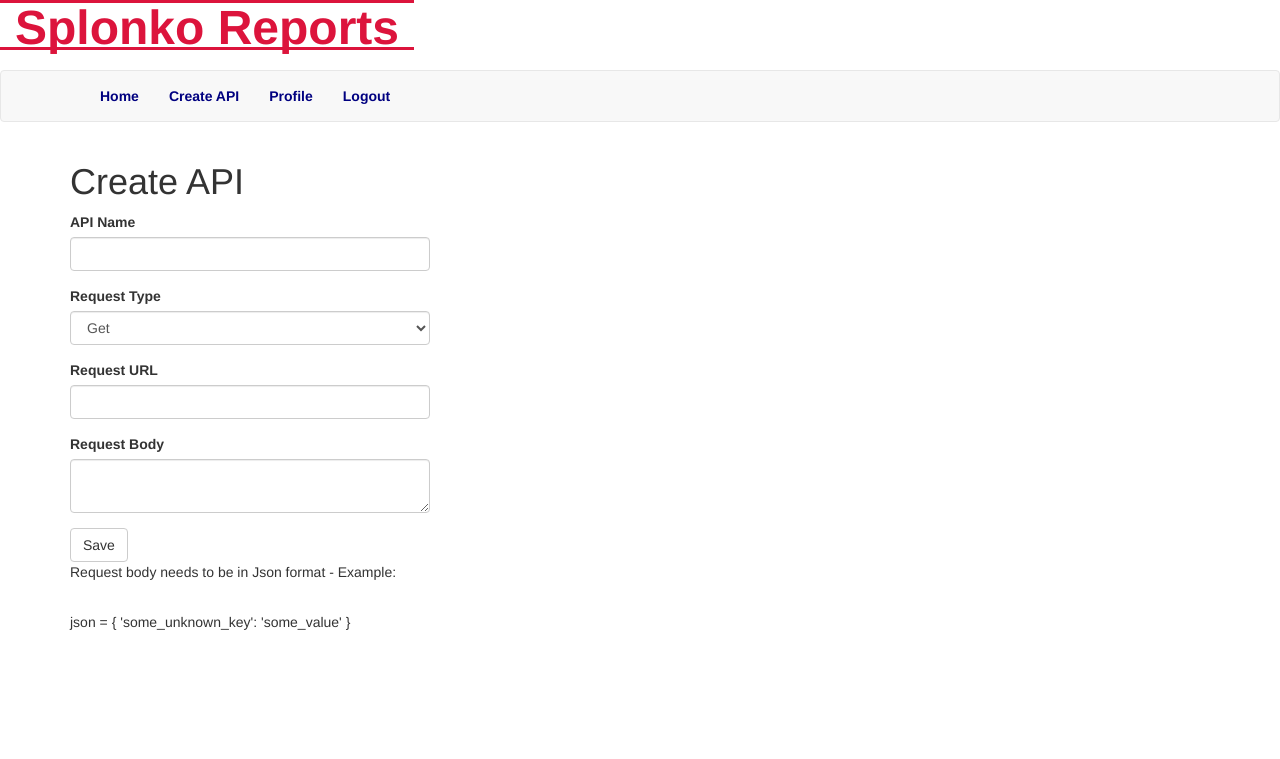
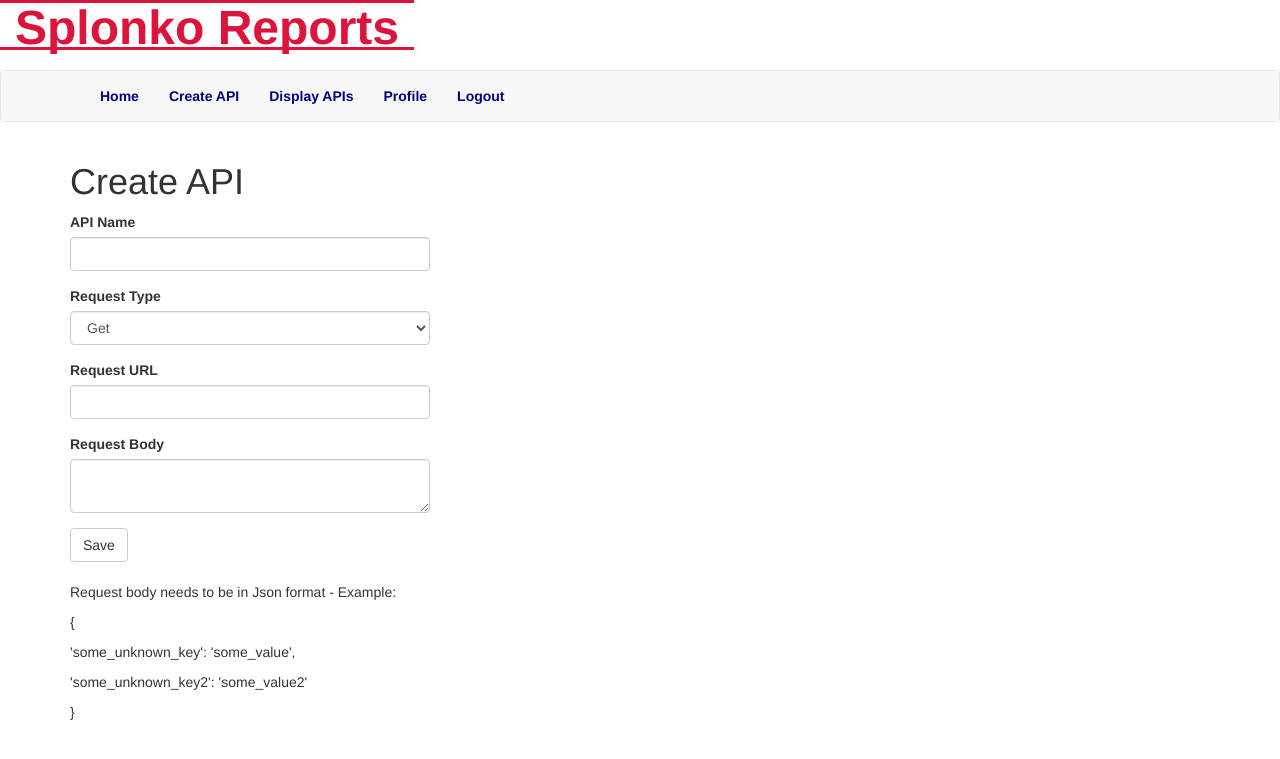
Before and after one commit to Ryan-Craven-QA/SplonkoReports, a Flask app: page /createAPI in a window 1280 px wide. Shown: the top 759 px of the page. Run offline with Flask 2, Linux system fonts and the light colour scheme; the visitor is signed in with stand-in values (Sample User, id 1); data comes from the database, SQL or seed files in the repository; both versions use the stored data as it was after the commit; some libraries are stand-ins or nearby versions.

Commit message:
Added Display APIs page.  List all the APIs in the DB in order of API Id.  I've added an edit button at the end of each row - this isn't functional yet.  Next branch will implement this.

```diff
--- a/app/routes.py
+++ b/app/routes.py
@@ -1,8 +1,6 @@
 from json import JSONDecodeError
-
 from flask import render_template, flash, redirect, url_for, request
 from flask_login import login_user, logout_user, current_user, login_required
-from pip._vendor import requests
 from werkzeug.urls import url_parse
 from app import app, db, requests_helper
 from app.forms import LoginForm, RegistrationForm, EditProfileForm, ResetPasswordRequestForm, ResetPasswordForm, \
@@ -160,3 +158,9 @@ def create_API():
         flash('API added to DB')
         return redirect(url_for('index'))
     return render_template('createAPI.html', title='Create API', form=form)
+
+
+@app.route('/displayAPIs', methods=['GET', 'POST'])
+def display_api():
+    data = db.session.query(Api).all()
+    return render_template('displayAPIs.html', title='API List', data=data)
--- a/app/templates/base.html
+++ b/app/templates/base.html
@@ -32,6 +32,7 @@
                     <li><a href="{{ url_for('login') }}" style="color: navy;font-weight: bold;">Login</a></li>
                     {% else %}
                     <li><a href="{{ url_for('create_API') }}" style="color: navy;font-weight: bold;">Create API</a></li>
+                    <li><a href="{{ url_for('display_api') }}" style="color: navy;font-weight: bold;">Display APIs</a></li>
                     <li><a href="{{ url_for('user', username=current_user.username) }}" style="color: navy;font-weight: bold;">Profile</a></li>
                     <li><a href="{{ url_for('logout') }}" style="color: navy;font-weight: bold;" >Logout</a></li>
                     {% endif %}
--- a/app/templates/createAPI.html
+++ b/app/templates/createAPI.html
@@ -8,8 +8,10 @@
             {{ wtf.quick_form(form) }}
         </div>
     </div>
-<p> Request body needs to be in Json format - Example:</p> <br>
-<p> json = {
-    'some_unknown_key': 'some_value'
-}</p>
+<br>
+<p> Request body needs to be in Json format - Example:</p>
+<p> {</p>
+    <p>'some_unknown_key': 'some_value',</p>
+    <p>'some_unknown_key2': 'some_value2'</p>
+    <p>}</p>
 {% endblock %}
--- a/app/templates/index.html
+++ b/app/templates/index.html
@@ -40,9 +40,9 @@
             </td>
             <td>
                 {{ x.apiname }}   ({{ x.requesttype }}) <br>
-                <br>
+                <p style="font-weight: lighter; font-family: Ebrima; color: blue;"> {{ x.apiurl }} </p>
                 <details>
-                    <summary style="cursor: pointer; color: blue; font-weight: bold;"> Expand to see response: </summary>
+                    <summary style="cursor: pointer; color: blue; font-weight: bold;"> Click to see/close response: </summary>
                     <p> {{ x.apiresponse }} </p>
                 </details>
             </td>
```
Also changed, not shown: app/templates/displayAPIs.html (added, +35 -0 lines), app.db, app/forms.py (line endings or trailing spaces).
